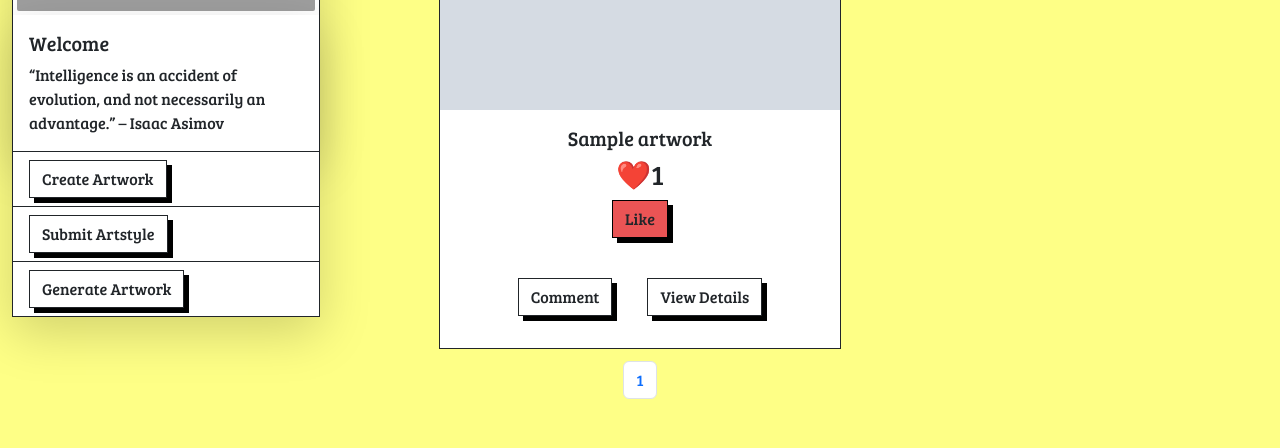
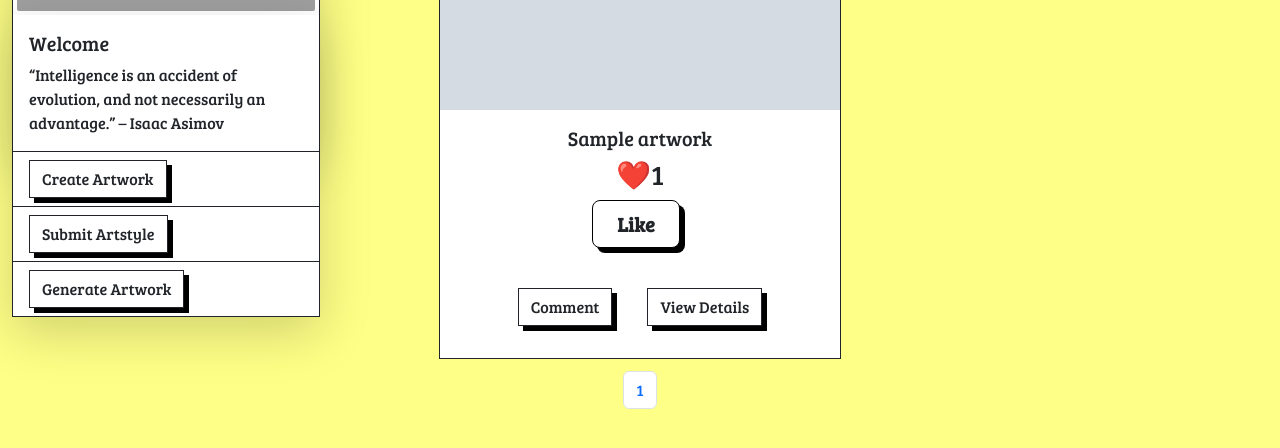
Before and after one commit to afaiyaz006/Artnet_UAP, a Django app: template artnet_app/templates/artnet_app/home.html in a window 1280 px wide. Shown: the part 253-701 px from the top of the page. Run offline with Django 4.2, Linux system fonts and the light colour scheme; a user stored in the database is signed in; tables that the repository leaves empty hold one stand-in row (values such as "Sample post"); the template is opened without the code that fills it: values that come from a table or form of the project are taken from there, most other values are stand-ins (such as "Sample title", 1, 10 or a date in 2020); grey boxes marked "Sample" are stand-in pictures; some libraries are stand-ins or nearby versions; grey boxes are pictures that could not be loaded.

Commit message:
Frontend of like_area.html updated

```diff
--- a/artnet_app/templates/artnet_app/partials/like_area.html
+++ b/artnet_app/templates/artnet_app/partials/like_area.html
@@ -1,5 +1,5 @@
 <h3>❤️{{artwork.likes.count}}</h3>
-<button class="btn btn-outline-none rounded-0" style="border-color:black;background-color:#EA5455;box-shadow: 5px 5px 0px 0px #000" hx-post="{% url 'like_artwork' artwork.id %}" hx-target="#artwork_{{artwork.id}}" hx-swap="innerHTML">
+<button class="btn btn-outline-dark  btn-lg px-4 me-md-2 fw-bold" style="border-color:black;background-color:#ffffff;box-shadow: 5px 5px 0px 0px black" hx-post="{% url 'like_artwork' artwork.id %}" hx-target="#artwork_{{artwork.id}}" hx-swap="innerHTML">
   {% if request.user in artwork.likes.all %}
         UnLike
   {% else %}
```
